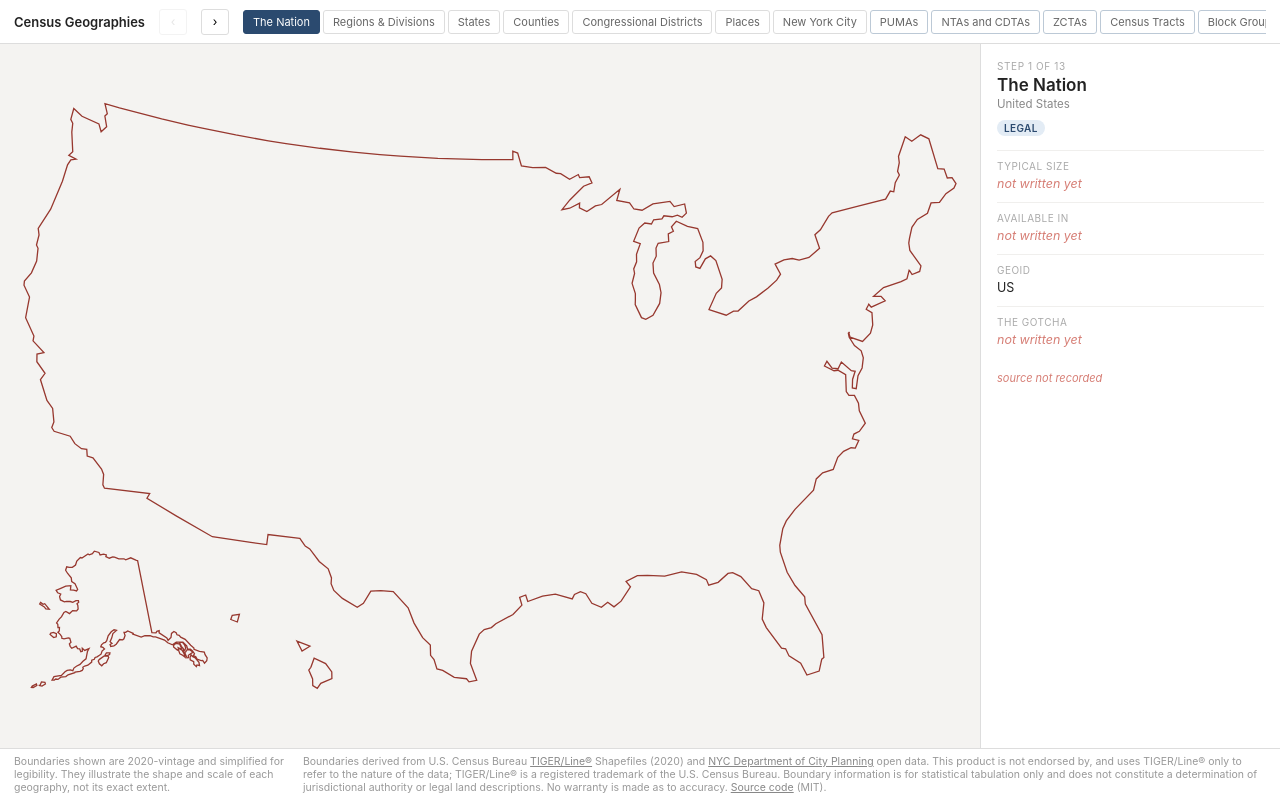
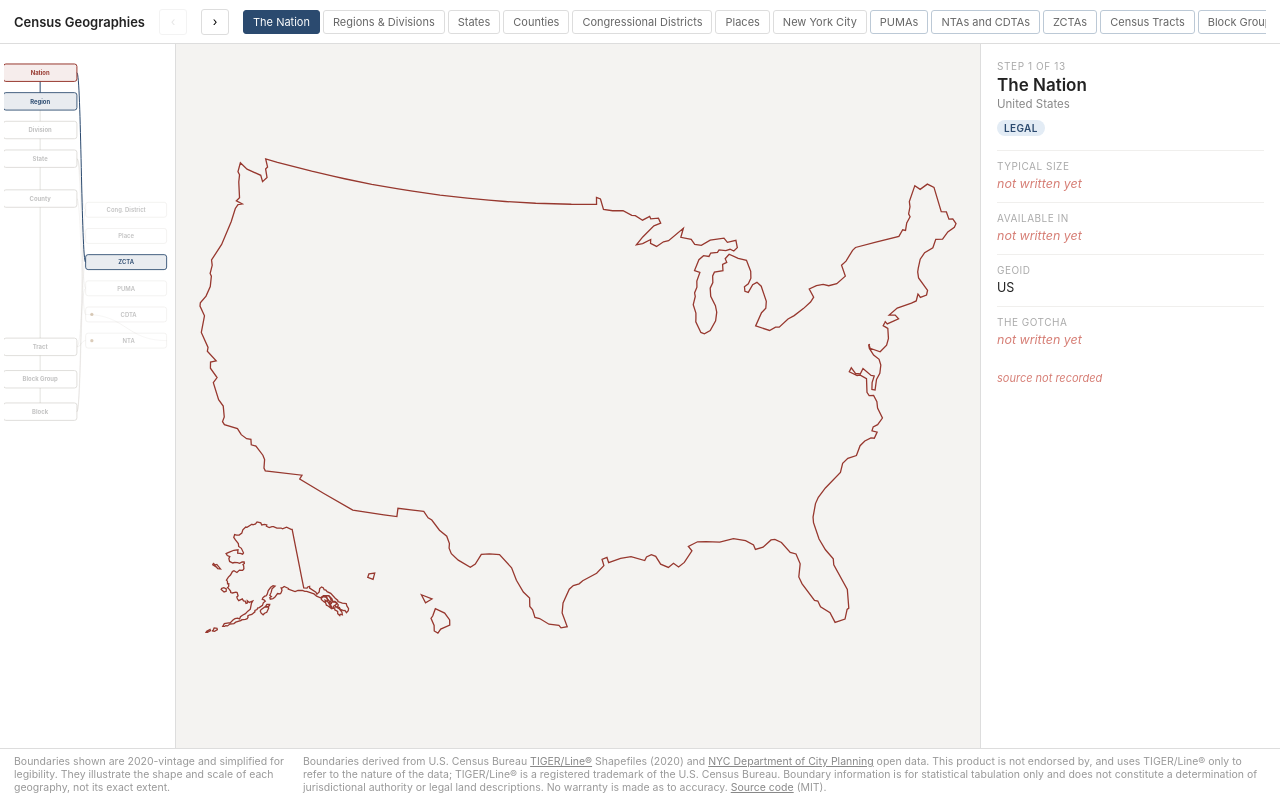
Before and after one commit to ssitari/CensusGeographies, a website with bundled scripts: page index.html in a window 1280 px wide. Built offline with nearby package versions, Linux system fonts and the light colour scheme.

Commit message:
Add a permanent geography nav rail, replacing the standalone diagram
Ports the relationship diagram prototyped as a standalone artifact into the
tour itself, as a navigation tool rather than a reference page. Two new
files: diagram-data.js (the 14 nodes, their real edges, and the mapping from
each to its tour step) and diagram.js (geometry, rendering, click-to-navigate
and hover-to-preview). No text panel — the callout already carries the prose
for whichever step is current, so the rail only needs to show structure and
move between steps.

Sits as a third, permanent column at 176px, left of the map — not a
collapsible drawer, since the point is that "where am I in the hierarchy" is
always visible rather than one tap away. Hidden under 720px, where the
existing stepper already handles navigation and there is no room for a third
column.

go() now calls setActive() with whichever node(s) correspond to the current
step, so the rail follows navigation from any source — stepper buttons,
arrow keys, hashchange, or a click on the rail itself. Two steps map to more
than one node: New York City lights up both Place and County, since the step
teaches the inversion between them; the combined NTA/CDTA step lights up
both of its panes. Hovering a different node previews it without losing the
"you are here" state — releasing the pointer reverts to it, since there is
no placeholder panel to fall back to.

One bug caught before shipping: the ancillary nodes' y-coordinates were
dropped when the artifact's data was trimmed for this port, so all six
briefly rendered stacked at y=0 — invisible, but present enough that the
underlying current/related logic still passed every automated check, since
the CSS classes were being set correctly regardless of layout. Only a visual
screenshot caught it. Fixed and reverified across all 13 steps.

```diff
--- a/app.js
+++ b/app.js
@@ -5,6 +5,8 @@
 
 import { STEPS, NEST_KEYS, VINTAGE_NOTE, TODO } from "./steps.js";
 import { DATA } from "./data.js";
+import { mountDiagram, setActive } from "./diagram.js";
+import { STEP_TO_NODES } from "./diagram-data.js";
 
 const panesEl = document.getElementById("panes");
 
@@ -645,6 +647,7 @@ function go(i, push = true) {
   renderCallout(step);
   clearReadout();
   draw(step);
+  setActive(STEP_TO_NODES[step.id] || []);
 }
 
 function fromHash() {
@@ -672,6 +675,10 @@ function resize() {
 }
 
 // ── boot ─────────────────────────────────────────────────────────────────────
+
+mountDiagram(document.getElementById("geo-nav"), {
+  onNavigate: (stepId) => go(STEPS.findIndex((s) => s.id === stepId)),
+});
 
 document.getElementById("prev").addEventListener("click", () => go(current - 1));
 document.getElementById("next").addEventListener("click", () => go(current + 1));
--- /dev/null
+++ b/diagram-data.js
@@ -0,0 +1,116 @@
+// ─────────────────────────────────────────────────────────────────────────────
+//  diagram-data.js — the geometry and relationships for the nav rail in
+//  diagram.js. Every edge here is a fact already verified while building the
+//  tour (steps.js `nests` flags, SOURCES.md) — nothing asserted from memory.
+//
+//  This file has no prose. The rail exists to move between steps and show
+//  what nests in what; the explanation of *why* lives in each step's own
+//  callout, not duplicated here.
+// ─────────────────────────────────────────────────────────────────────────────
+
+// The one chain that always nests, Nation through Block.
+export const SPINE = [
+  { id: "nation",     label: "Nation",       y: 30 },
+  { id: "region",      label: "Region",       y: 76 },
+  { id: "division",   label: "Division",     y: 122 },
+  { id: "state",      label: "State",        y: 168 },
+  { id: "county",     label: "County",       y: 232 },
+  { id: "tract",      label: "Tract",        y: 470 },
+  { id: "blockgroup", label: "Block Group",  y: 522 },
+  { id: "block",      label: "Block",        y: 574 },
+];
+
+// Everything that attaches at one or two points on the spine and stops.
+// `up`/`down` are the real edges; `local` marks a not-a-Census-product dot.
+export const ANCILLARY = [
+  { id: "cd", label: "Cong. District", y: 250, up: ["state"], down: ["block"], local: false },
+  { id: "place", label: "Place", y: 292, up: ["state"], down: ["block"], local: false },
+  // ZCTAs ship as one national file with no state subset (verified building
+  // this tour — see SOURCES.md), which is why this nests in Nation rather
+  // than State like everything else in the column.
+  { id: "zcta", label: "ZCTA", y: 334, up: ["nation"], down: ["block"], local: false },
+  { id: "puma", label: "PUMA", y: 376, up: ["state"], down: ["tract"], local: false },
+  { id: "cdta", label: "CDTA", y: 418, up: ["county"], down: ["nta"], local: true },
+  { id: "nta", label: "NTA", y: 460, up: ["cdta"], down: ["tract"], local: true },
+];
+
+export const NODES = {};
+for (const n of SPINE) NODES[n.id] = { ...n, family: "spine" };
+for (const n of ANCILLARY) NODES[n.id] = { ...n, family: "ancillary" };
+
+// Which tour step each node navigates to on click. Region and Division both
+// live inside the combined "Regions & Divisions" step; CDTA and NTA both
+// live inside the combined "NTAs and CDTAs" step — clicking either box in
+// either pair lands on the same step, matching how the tour already teaches
+// them together.
+export const NODE_TO_STEP = {
+  nation: "nation",
+  region: "region-division",
+  division: "region-division",
+  state: "state",
+  county: "county",
+  tract: "tract",
+  blockgroup: "block-group",
+  block: "block",
+  cd: "congressional-district",
+  place: "place",
+  zcta: "zcta",
+  puma: "puma",
+  cdta: "nta-cdta",
+  nta: "nta-cdta",
+};
+
+// Which node(s) light up as "you are here" for each step. Almost every step
+// maps to exactly one node; two don't. The NYC step teaches the inversion —
+// New York City the *place* containing five *counties* — so both light up
+// even though neither is the other's edge on this diagram. The combined
+// NTA/CDTA step lights up both of its panes.
+export const STEP_TO_NODES = {
+  "nation": ["nation"],
+  "region-division": ["division"],
+  "state": ["state"],
+  "county": ["county"],
+  "congressional-district": ["cd"],
+  "place": ["place"],
+  "nyc": ["place", "county"],
+  "puma": ["puma"],
+  "nta-cdta": ["nta", "cdta"],
+  "zcta": ["zcta"],
+  "tract": ["tract"],
+  "block-group": ["blockgroup"],
+  "block": ["block"],
+};
+
+// ── geometry ─────────────────────────────────────────────────────────────
+export const SPINE_X = 58, SPINE_W = 118, SPINE_H = 28;
+export const ANC_X = 196, ANC_W = 130, ANC_H = 24;
+export const VIEW_W = 268, VIEW_H = 604;
+
+export function box(node) {
+  return node.family === "spine"
+    ? { x: SPINE_X, w: SPINE_W, h: SPINE_H, y: node.y }
+    : { x: ANC_X, w: ANC_W, h: ANC_H, y: node.y };
+}
+
+// Real edges, both directions turned into graph edges — a node's `down`
+// list has to become an edge exactly like its `up` list, or half the
+// relationship never draws. Declaring the same pair from both ends (CDTA's
+// down and NTA's up both say "CDTA contains NTA") is deduplicated below.
+const rawEdges = [];
+for (let i = 0; i < SPINE.length - 1; i++) rawEdges.push([SPINE[i].id, SPINE[i + 1].id]);
+for (const n of ANCILLARY) {
+  for (const parent of n.up) rawEdges.push([parent, n.id]);
+  for (const child of n.down) rawEdges.push([n.id, child]);
+}
+const seen = new Set();
+export const EDGES = rawEdges.filter(([a, b]) => {
+  const key = a + "|" + b;
+  if (seen.has(key)) return false;
+  seen.add(key);
+  return true;
+});
+
+// Undirected adjacency, for highlighting.
+export const ADJ = {};
+for (const id in NODES) ADJ[id] = new Set();
+for (const [a, b] of EDGES) { ADJ[a].add(b); ADJ[b].add(a); }
--- /dev/null
+++ b/diagram.js
@@ -0,0 +1,120 @@
+// ─────────────────────────────────────────────────────────────────────────────
+//  diagram.js — the geography relationship rail. Renders once into a
+//  container, then exposes setActive() so app.js can keep it in sync with
+//  whichever step is on screen. No text panel: the callout already carries
+//  the prose for the current step, so this only ever needs to show and
+//  navigate structure.
+// ─────────────────────────────────────────────────────────────────────────────
+
+import { NODES, EDGES, ADJ, NODE_TO_STEP, box, VIEW_W, VIEW_H } from "./diagram-data.js";
+
+const NS = "http://www.w3.org/2000/svg";
+function el(tag, attrs) {
+  const e = document.createElementNS(NS, tag);
+  for (const k in attrs) e.setAttribute(k, attrs[k]);
+  return e;
+}
+
+function edgePath(fromId, toId) {
+  const a = box(NODES[fromId]), b = box(NODES[toId]);
+  if (NODES[fromId].family === "spine" && NODES[toId].family === "spine") {
+    return `M ${a.x} ${a.y + a.h / 2} L ${a.x} ${b.y - b.h / 2}`;
+  }
+  // Join whichever edges actually face each other — needed both ways, since
+  // State connects rightward to PUMA while PUMA connects leftward to Tract.
+  const startX = a.x < b.x ? a.x + a.w / 2 : a.x - a.w / 2;
+  const endX = a.x < b.x ? b.x - b.w / 2 : b.x + b.w / 2;
+  const midX = (startX + endX) / 2;
+  return `M ${startX} ${a.y} C ${midX} ${a.y}, ${midX} ${b.y}, ${endX} ${b.y}`;
+}
+
+let nodeEls = {}, edgeEls = {};
+let activeIds = [];
+let onNavigate = null;
+
+export function mountDiagram(container, opts) {
+  onNavigate = opts.onNavigate;
+
+  const svg = el("svg", {
+    id: "gd-svg", viewBox: `0 0 ${VIEW_W} ${VIEW_H}`, role: "img",
+    "aria-label": "How the census geographies in this tour relate to each other. Click any box to go to that step.",
+  });
+  const edgeLayer = el("g", { class: "gd-edges" });
+  const nodeLayer = el("g", { class: "gd-nodes" });
+  svg.appendChild(edgeLayer);
+  svg.appendChild(nodeLayer);
+  container.appendChild(svg);
+
+  edgeEls = {};
+  for (const [a, b] of EDGES) {
+    const isSpine = NODES[a].family === "spine" && NODES[b].family === "spine";
+    const p = el("path", { class: "gd-edge" + (isSpine ? " gd-spine-edge" : ""), d: edgePath(a, b) });
+    edgeLayer.appendChild(p);
+    edgeEls[a + "|" + b] = p;
+    edgeEls[b + "|" + a] = p;
+  }
+
+  nodeEls = {};
+  for (const id in NODES) {
+    const n = NODES[id], b = box(n);
+    const g = el("g", {
+      class: "gd-node gd-" + n.family, tabindex: "0", role: "button",
+      "aria-label": "Go to " + n.label,
+    });
+    g.appendChild(el("rect", { x: b.x - b.w / 2, y: b.y - b.h / 2, width: b.w, height: b.h, rx: 4 }));
+    const t = el("text", { x: b.x + (n.local ? 4 : 0), y: b.y + 1 });
+    t.textContent = n.label;
+    g.appendChild(t);
+    if (n.local) g.appendChild(el("circle", { class: "gd-dot", cx: b.x - b.w / 2 + 10, cy: b.y, r: 2.6 }));
+
+    g.addEventListener("mouseenter", () => preview(id));
+    g.addEventListener("focus", () => preview(id));
+    g.addEventListener("mouseleave", () => preview(null));
+    g.addEventListener("blur", () => preview(null));
+    g.addEventListener("click", () => onNavigate?.(NODE_TO_STEP[id]));
+    g.addEventListener("keydown", (e) => {
+      if (e.key === "Enter" || e.key === " ") { e.preventDefault(); onNavigate?.(NODE_TO_STEP[id]); }
+    });
+
+    nodeLayer.appendChild(g);
+    nodeEls[id] = g;
+  }
+
+  paint(activeIds);
+}
+
+// Hovering a different node previews its connections without losing the
+// "you are here" state — releasing the pointer reverts to it rather than to
+// nothing, since there is no placeholder panel to fall back to.
+function preview(id) {
+  paint(id ? [id] : activeIds);
+}
+
+function paint(ids) {
+  const svg = document.getElementById("gd-svg");
+  if (!svg) return;
+  const related = new Set();
+  for (const id of ids) for (const nb of ADJ[id]) related.add(nb);
+
+  svg.classList.toggle("gd-focused", ids.length > 0);
+  for (const nid in nodeEls) {
+    nodeEls[nid].classList.toggle("gd-current", ids.includes(nid));
+    nodeEls[nid].classList.toggle("gd-related", !ids.includes(nid) && related.has(nid));
+  }
+  for (const k in edgeEls) edgeEls[k].classList.remove("gd-related");
+  for (const id of ids) {
+    for (const nb of ADJ[id]) {
+      const e = edgeEls[id + "|" + nb];
+      if (e) e.classList.add("gd-related");
+    }
+  }
+}
+
+// Called from go() every time the step changes, so the rail always shows
+// where the tour currently is — via the stepper buttons, arrow keys, or a
+// click on the rail itself.
+export function setActive(nodeIds) {
+  activeIds = nodeIds || [];
+  paint(activeIds);
+  nodeEls[activeIds[0]]?.scrollIntoView({ block: "nearest", behavior: "smooth" });
+}
--- a/index.html
+++ b/index.html
@@ -65,6 +65,53 @@
 
     /* ── Layout ── */
     #main { flex: 1; display: flex; min-height: 0; }
+
+    /* ── Geography nav rail ──────────────────────────────────────────────
+       A permanent rail, not a collapsible panel — the point is that "where
+       am I in the hierarchy" is always visible, not one tap away. Colours
+       and borders reuse the exact values already used elsewhere on the page
+       (#fff / #ddd panels, #97382f current / #2b4a6f related), rather than
+       introducing a separate token system for one more component. */
+    #geo-nav {
+      width: 176px; flex-shrink: 0; background: #fff;
+      border-right: 0.5px solid #ddd; overflow-y: auto; overflow-x: hidden;
+      padding: 10px 4px;
+    }
+    #geo-nav svg { display: block; width: 100%; height: auto; }
+
+    .gd-node { cursor: pointer; }
+    .gd-node rect {
+      fill: #fff; stroke: #c7c3bc; stroke-width: 1.1px;
+      transition: fill .12s, stroke .12s, opacity .15s;
+    }
+    .gd-node.gd-spine rect { stroke: #9a958b; stroke-width: 1.6px; }
+    .gd-node text {
+      font-size: 9.5px; font-weight: 600; fill: #333;
+      text-anchor: middle; dominant-baseline: middle;
+      pointer-events: none; transition: fill .12s, opacity .15s;
+    }
+    .gd-node.gd-spine text { font-weight: 700; }
+    .gd-dot { fill: #8a5a1f; }
+    .gd-node:focus-visible rect { outline: 2px solid #2b4a6f; outline-offset: 1px; }
+
+    .gd-edge {
+      fill: none; stroke: #c7c3bc; stroke-width: 1px;
+      transition: stroke .12s, stroke-width .12s, opacity .15s;
+    }
+    .gd-spine-edge { stroke: #9a958b; stroke-width: 1.4px; }
+
+    #gd-svg.gd-focused .gd-node,
+    #gd-svg.gd-focused .gd-edge { opacity: .3; }
+    #gd-svg.gd-focused .gd-node.gd-current,
+    #gd-svg.gd-focused .gd-node.gd-related,
+    #gd-svg.gd-focused .gd-edge.gd-related { opacity: 1; }
+
+    .gd-node.gd-current rect { fill: rgba(151,56,47,.09); stroke: #97382f; stroke-width: 1.6px; }
+    .gd-node.gd-current text { fill: #97382f; }
+    .gd-node.gd-related rect { fill: rgba(43,74,111,.10); stroke: #2b4a6f; stroke-width: 1.4px; }
+    .gd-node.gd-related text { fill: #2b4a6f; }
+    .gd-edge.gd-related { stroke: #2b4a6f; stroke-width: 1.6px; }
+
     #map-wrap { flex: 1; position: relative; min-width: 0; }
     /* One pane per map. Equal widths, so the shared projection puts the same
        ground on the same pixel in each and the comparison is honest. */
@@ -231,6 +278,9 @@
 
     @media (max-width: 720px) {
       #main { flex-direction: column; }
+      /* The stepper already gives mobile a way to move between steps; a
+         third stacked column here would leave no room for the map. */
+      #geo-nav { display: none; }
       #callout { width: 100%; border-left: 0; border-top: 0.5px solid #ddd; max-height: 45%; }
     }
   </style>
@@ -245,6 +295,7 @@
   </div>
 
   <div id="main">
+    <nav id="geo-nav" aria-label="Geography relationships"></nav>
     <div id="map-wrap">
       <div id="panes"></div>
       <div id="missing" hidden></div>
```
